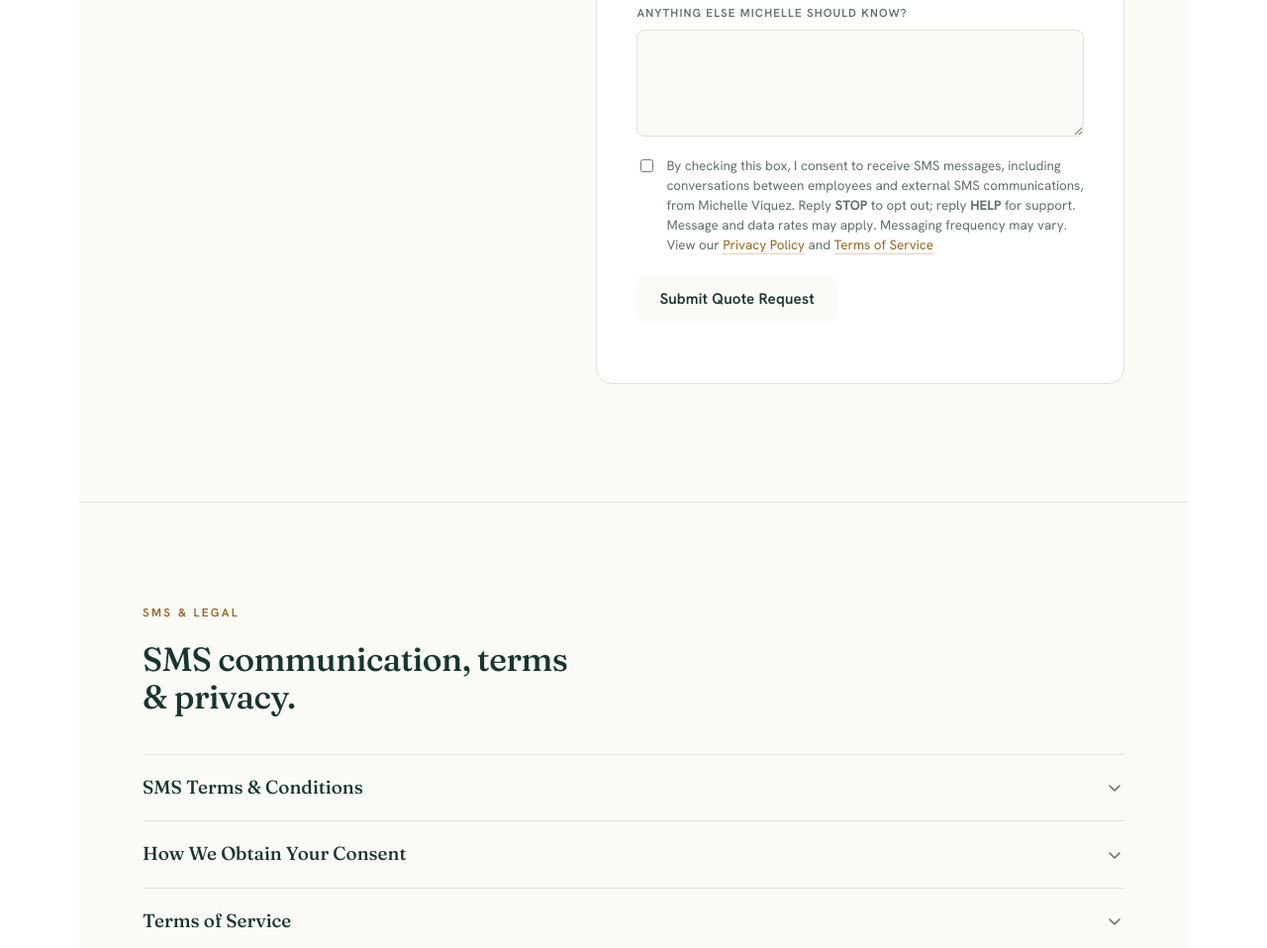
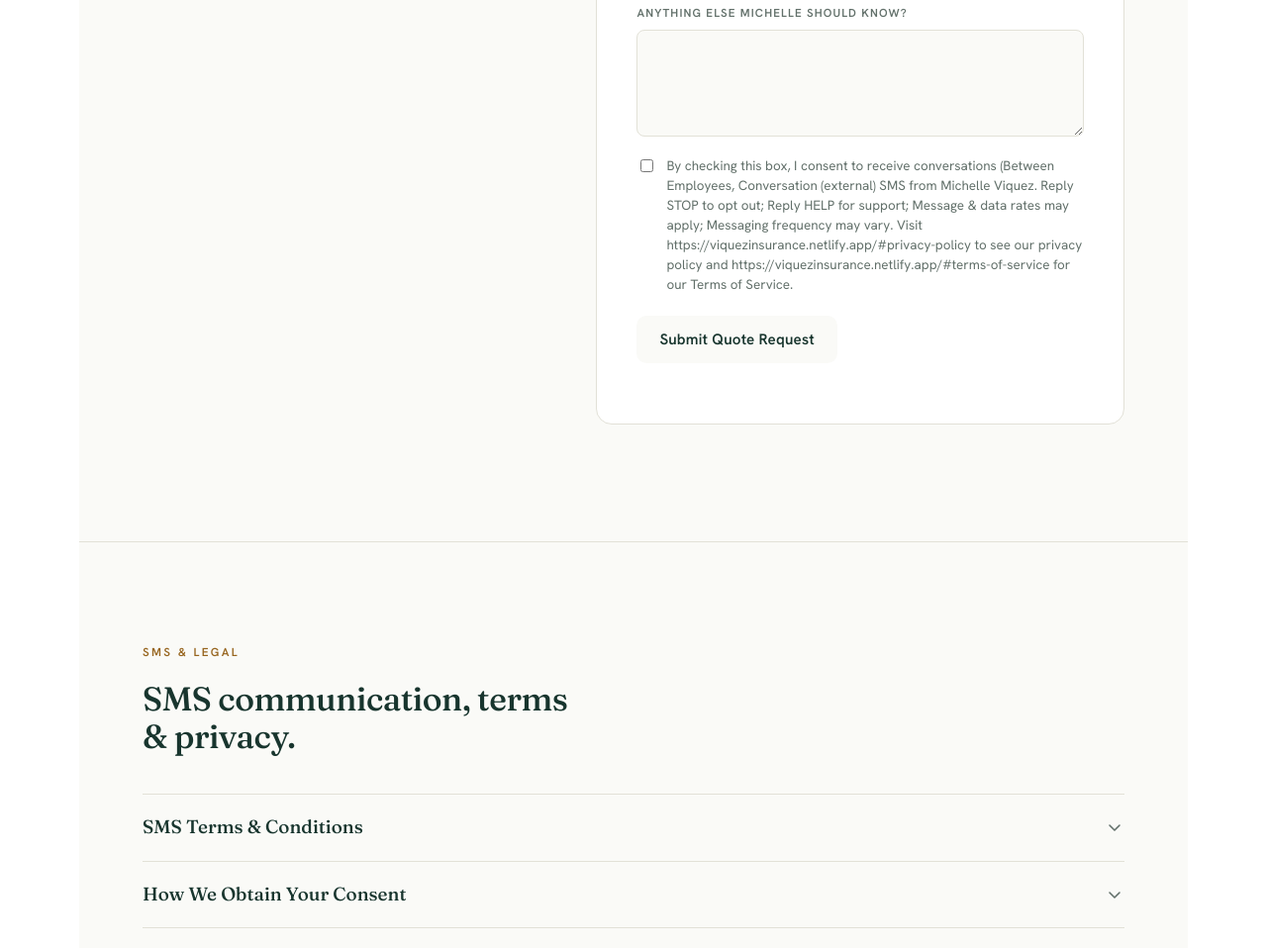
Before and after one commit to alviquez/viquez-insurance, a website: page index.html in a window 1280 px wide. Shown: the part 2856-3814 px from the top of the page at 99% size. Drawn offline with Linux system fonts and the light colour scheme.

Commit message:
Revise SMS consent message wording
Updated SMS consent message for clarity and conciseness.

```diff
--- a/index.html
+++ b/index.html
@@ -565,7 +565,7 @@
 
         <label class="consent-check">
           <input type="checkbox" name="smsConsent" value="yes">
-          <span>By checking this box, I consent to receive SMS messages, including conversations between employees and external SMS communications, from Michelle Viquez. Reply <strong>STOP</strong> to opt out; reply <strong>HELP</strong> for support. Message and data rates may apply. Messaging frequency may vary. View our <a href="https://viquezinsurance.netlify.app/#privacy-policy" target="_blank" rel="noopener noreferrer">Privacy Policy</a> and <a href="https://viquezinsurance.netlify.app/#terms-of-service" target="_blank" rel="noopener noreferrer">Terms of Service</a></span>
+          <span>By checking this box, I consent to receive conversations (Between Employees, Conversation (external) SMS from Michelle Viquez. Reply STOP to opt out; Reply HELP for support; Message & data rates may apply; Messaging frequency may vary. Visit https://viquezinsurance.netlify.app/#privacy-policy to see our privacy policy and https://viquezinsurance.netlify.app/#terms-of-service for our Terms of Service.</span>
         </label>
 
         <!-- honeypot: hidden from real users, catches bots -->
```
